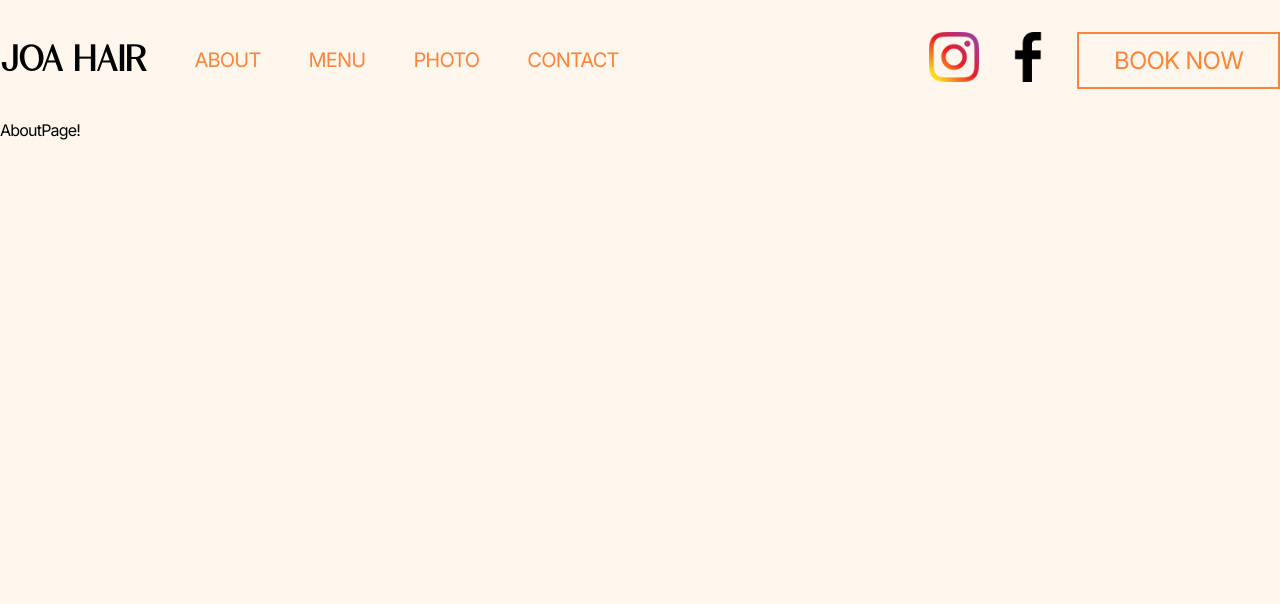
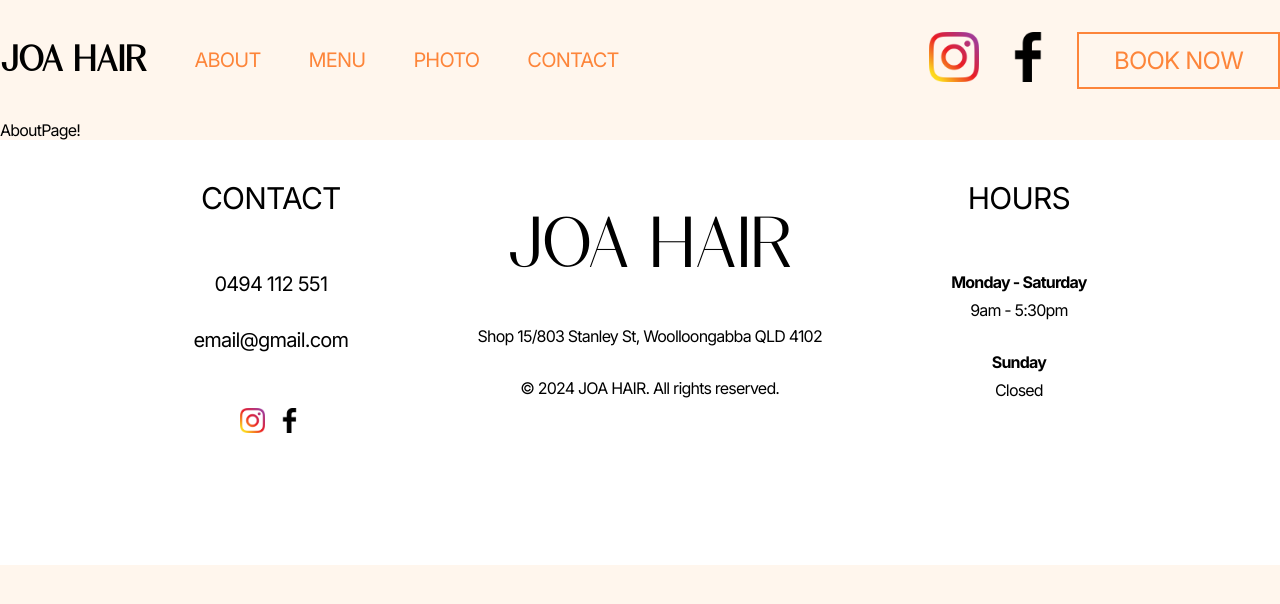
Before and after one commit to dongbin420/joa-hair, a React app: page /about in a window 1280 px wide. Shown: the top 604 px of the page. Built offline with nearby package versions, Linux system fonts and the light colour scheme.

Commit message:
feat: 풋터 컴포넌트 레이아웃 구현
+chore: 스토리북 폰트 추가 위해 preview-head.html 파일 생성

```diff
--- a/src/App.tsx
+++ b/src/App.tsx
@@ -1,11 +1,13 @@
 import { Outlet } from 'react-router-dom';
 import Header from '@/components/Header/Header';
+import Footer from './components/Footer/Footer';
 
 function App() {
   return (
     <>
       <Header />
       <Outlet />
+      <Footer />
     </>
   );
 }
--- a/src/components/Button/Button.tsx
+++ b/src/components/Button/Button.tsx
@@ -1,4 +1,4 @@
-import * as Styles from './Button.styles';
+import * as S from './Button.styles';
 import type { CSSProp } from 'styled-components';
 
 export interface ButtonProps {
@@ -10,9 +10,9 @@ export interface ButtonProps {
 
 function Button({ size, onClick, css, children }: ButtonProps) {
   return (
-    <Styles.ButtonWrapper size={size} onClick={onClick} css={css}>
+    <S.ButtonWrapper size={size} onClick={onClick} css={css}>
       {children}
-    </Styles.ButtonWrapper>
+    </S.ButtonWrapper>
   );
 }
 
--- /dev/null
+++ b/src/components/Footer/Footer.styles.ts
@@ -0,0 +1,68 @@
+import { styled } from 'styled-components';
+
+export const FooterContainer = styled.footer`
+  display: flex;
+  justify-content: space-evenly;
+  padding: ${({ theme }) =>
+    `${theme.spacing.spacing8} ${theme.spacing.spacing10} ${theme.spacing.spacing13}`};
+  background-color: ${(props) => props.theme.color.white};
+`;
+
+export const FooterSection = styled.div`
+  display: flex;
+  flex-direction: column;
+  align-items: center;
+  gap: ${(props) => props.theme.spacing.spacing7};
+`;
+
+export const ContactTitle = styled.p`
+  font-size: ${({ theme }) => `${theme.heading.sm.fontSize}`};
+  margin-bottom: ${({ theme }) => `${theme.spacing.spacing6}`};
+`;
+
+export const ContactContents = styled.a`
+  font-size: ${({ theme }) => `${theme.text.lg.fontSize}`};
+`;
+
+export const IconLink = styled.a``;
+
+export const IconWrapper = styled.div`
+  display: flex;
+  gap: ${(props) => props.theme.spacing.spacing3};
+  margin-top: ${(props) => props.theme.spacing.spacing6};
+`;
+
+export const Icon = styled.img`
+  cursor: pointer;
+  width: 25px;
+  height: 25px;
+`;
+
+export const Logo = styled.p`
+  font-family: 'Themunday', sans-serif;
+  font-size: ${({ theme }) => `${theme.heading.xxl.fontSize}`};
+  line-height: ${({ theme }) => `${theme.heading.xxl.lineHeight}`};
+  margin-top: ${(props) => props.theme.spacing.spacing6};
+`;
+
+export const Address = styled.p``;
+
+export const Copyright = styled.p``;
+
+export const HoursTitle = styled.p`
+  font-size: ${({ theme }) => `${theme.heading.sm.fontSize}`};
+  margin-bottom: ${(props) => props.theme.spacing.spacing6};
+`;
+
+export const DayWrapper = styled.p`
+  display: flex;
+  flex-direction: column;
+  align-items: center;
+  gap: ${(props) => props.theme.spacing.spacing2};
+`;
+
+export const Day = styled.p`
+  font-weight: 700;
+`;
+
+export const Time = styled.p``;
--- /dev/null
+++ b/src/components/Footer/Footer.tsx
@@ -0,0 +1,41 @@
+import * as S from './Footer.styles';
+import instagram from '@/assets/imgs/instagram.png';
+import facebook from '@/assets/imgs/facebook.png';
+
+function Footer() {
+  return (
+    <S.FooterContainer>
+      <S.FooterSection>
+        <S.ContactTitle>CONTACT</S.ContactTitle>
+        <S.ContactContents href="tel:+1234567890">0494 112 551</S.ContactContents>
+        <S.ContactContents href="mailto:example@example.com">email@gmail.com</S.ContactContents>
+        <S.IconWrapper>
+          <S.IconLink href="">
+            <S.Icon src={instagram} />
+          </S.IconLink>
+          <S.IconLink href="">
+            <S.Icon src={facebook} />
+          </S.IconLink>
+        </S.IconWrapper>
+      </S.FooterSection>
+      <S.FooterSection>
+        <S.Logo>JOA HAIR</S.Logo>
+        <S.Address>Shop 15/803 Stanley St, Woolloongabba QLD 4102</S.Address>
+        <S.Copyright>© 2024 JOA HAIR. All rights reserved.</S.Copyright>
+      </S.FooterSection>
+      <S.FooterSection>
+        <S.HoursTitle>HOURS</S.HoursTitle>
+        <S.DayWrapper>
+          <S.Day>Monday - Saturday</S.Day>
+          <S.Time>9am - 5:30pm</S.Time>
+        </S.DayWrapper>
+        <S.DayWrapper>
+          <S.Day>Sunday</S.Day>
+          <S.Time>Closed</S.Time>
+        </S.DayWrapper>
+      </S.FooterSection>
+    </S.FooterContainer>
+  );
+}
+
+export default Footer;
--- a/src/components/Header/Header.tsx
+++ b/src/components/Header/Header.tsx
@@ -1,24 +1,24 @@
-import * as Styles from './Header.styles';
+import * as S from './Header.styles';
 import Button from '@/components/Button/Button';
 import instagram from '@/assets/imgs/instagram.png';
 import facebook from '@/assets/imgs/facebook.png';
 
 function Header() {
   return (
-    <Styles.HeaderContainer>
-      <Styles.HeaderFirst>
-        <Styles.Logo>JOA HAIR</Styles.Logo>
-        <Styles.NavLink>ABOUT</Styles.NavLink>
-        <Styles.NavLink>MENU</Styles.NavLink>
-        <Styles.NavLink>PHOTO</Styles.NavLink>
-        <Styles.NavLink>CONTACT</Styles.NavLink>
-      </Styles.HeaderFirst>
-      <Styles.HeaderSecond>
-        <Styles.IconWrapper src={instagram} alt="Instagram" />
-        <Styles.IconWrapper src={facebook} alt="Facebook" />
+    <S.HeaderContainer>
+      <S.HeaderFirst>
+        <S.Logo>JOA HAIR</S.Logo>
+        <S.NavLink>ABOUT</S.NavLink>
+        <S.NavLink>MENU</S.NavLink>
+        <S.NavLink>PHOTO</S.NavLink>
+        <S.NavLink>CONTACT</S.NavLink>
+      </S.HeaderFirst>
+      <S.HeaderSecond>
+        <S.IconWrapper src={instagram} alt="Instagram" />
+        <S.IconWrapper src={facebook} alt="Facebook" />
         <Button>BOOK NOW</Button>
-      </Styles.HeaderSecond>
-    </Styles.HeaderContainer>
+      </S.HeaderSecond>
+    </S.HeaderContainer>
   );
 }
 
--- a/src/styles/GlobalStyle.ts
+++ b/src/styles/GlobalStyle.ts
@@ -16,6 +16,7 @@ const GlobalStyle = createGlobalStyle`
   a {
     cursor: pointer;
     text-decoration: none;
+    color: inherit;
   }
 
   body {
```
Also changed, not shown: 2 other files (tests, documents, lock files or other folders).
